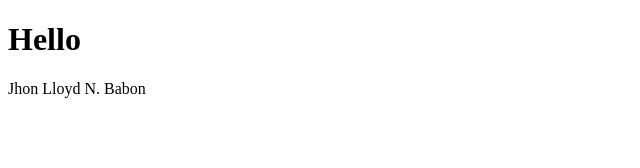
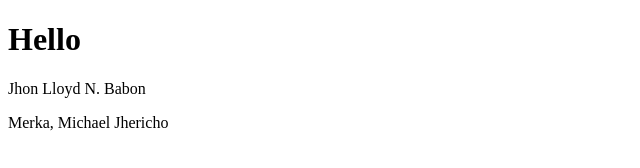
Before and after one commit to jhonlloydbabon/simple-v1, a plain HTML site: page index.html in a window 1280 px wide. Shown: the whole page, without its empty margins (0-640 px from the left). Drawn offline with Linux system fonts and the light colour scheme.

Commit message:
BAgong commit

```diff
--- a/index.html
+++ b/index.html
@@ -9,5 +9,6 @@
 <body>
     <h1>Hello</h1>
     <p>Jhon Lloyd N. Babon</p>
+    <p>Merka, Michael Jhericho </p>
 </body>
 </html>
```
